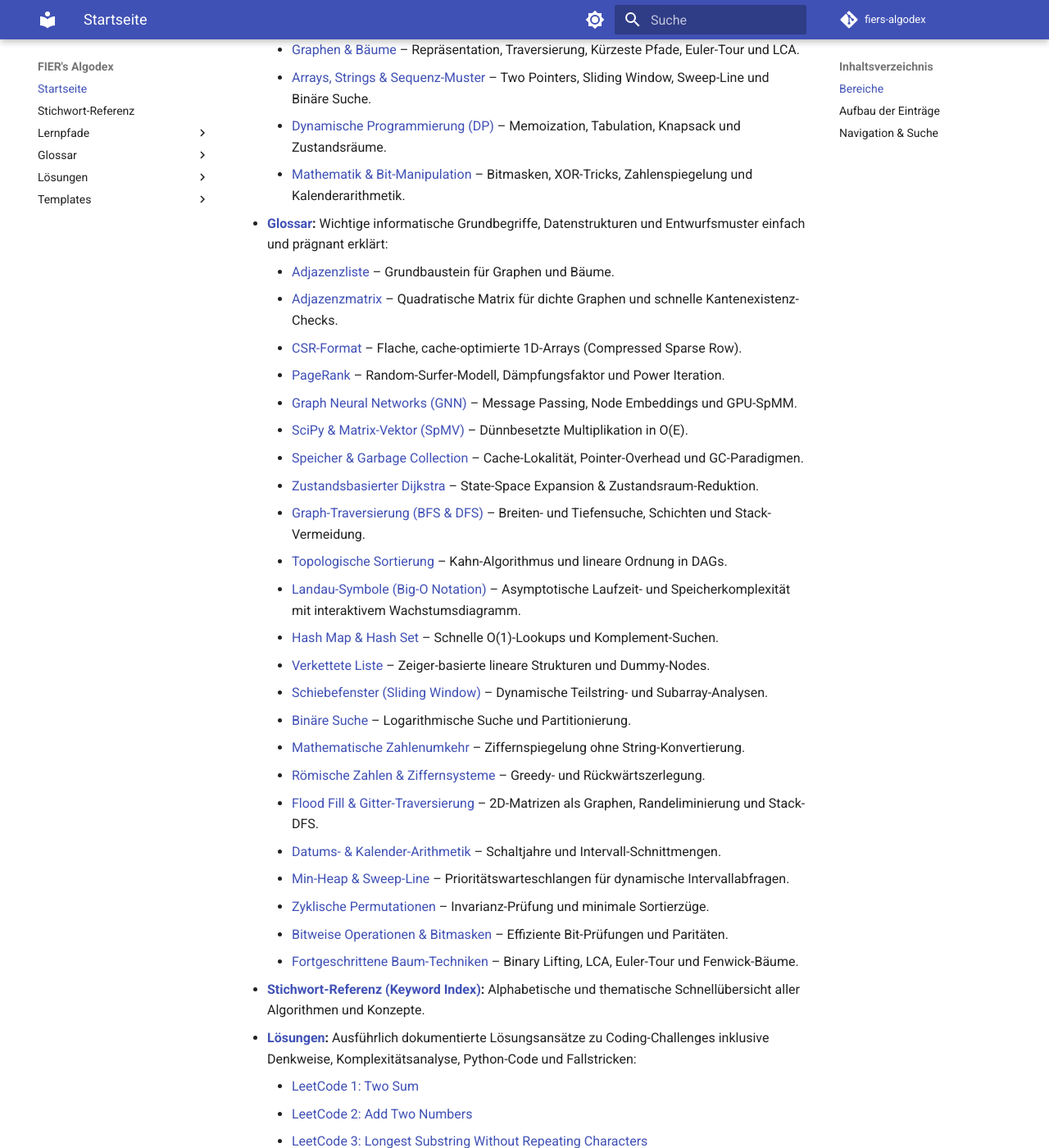
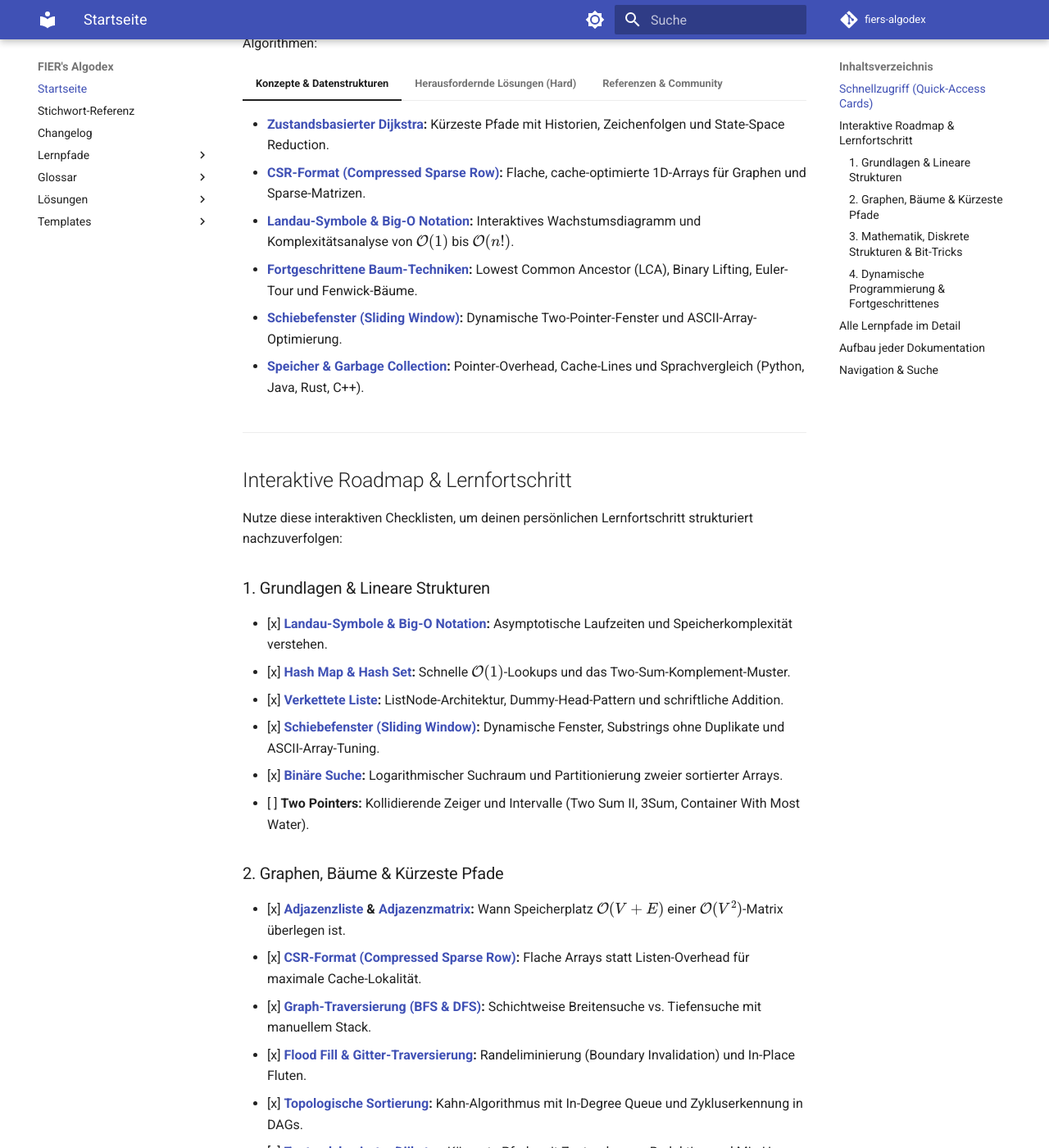
Before and after one commit to Fabian-dotcom/FIERs-Algodex, an MkDocs documentation site: the page built from docs/index.md, in a window 1280 px wide and 1400 px high, scrolled down 399 px. Shown: the whole window at 82% size. Built offline with MkDocs 1.6.1 and Material for MkDocs 9.7.7, drawn with Linux system fonts in a browser that asks for light colours; comment, search, counter and statistics services are not loaded; some of the changed text lies outside the part shown.

Commit message:
docs: add github readme, homepage quick-access cards, interactive roadmap and changelog

```diff
--- /dev/null
+++ b/docs/changelog.md
@@ -0,0 +1,63 @@
+---
+tags:
+  - Meta
+  - Changelog
+  - Updates
+---
+
+# Changelog & Was ist neu?
+
+Hier werden alle neuen Algorithmen, Datenstrukturen, LeetCode-Lösungen und strukturellen Erweiterungen des Algodex chronologisch dokumentiert.
+
+---
+
+## 30. Oktober 2026
+
+### Neue Algorithmen & Glossar-Konzepte
+- **[Zustandsbasierter Dijkstra (State-Space Dijkstra)](glossary/state-space-dijkstra.md):**
+  Erweiterung des Dijkstra-Algorithmus um Pfad-Historien und Zustandsraum-Reduktion `(u, last_char, count)`.
+- **[CSR-Format (Compressed Sparse Row)](glossary/csr-format.md):**
+  Flache 1D-Arrays (`row_ptr`, `targets`, `weights`) zur Vermeidung von Pointer-Overhead und Maximierung der Cache-Lokalität.
+- **[PageRank-Algorithmus](glossary/pagerank.md):**
+  Random-Surfer-Modell, Dämpfungsfaktor $d$ und Power Iteration im CSR-Format.
+- **[Graph Neural Networks (GNN)](glossary/gnn.md):**
+  Message Passing, Node Embeddings und GPU-beschleunigte SpMM.
+- **[SciPy & Matrix-Vektor-Multiplikation (SpMV)](glossary/scipy-matrix-vector.md):**
+  Dünnbesetzte Multiplikationen $\mathbf{y} = \mathbf{A}\mathbf{x}$ in $\mathcal{O}(E)$ mit NumPy/SciPy.
+- **[Speicherverwaltung & Garbage Collection](glossary/memory-management.md):**
+  64-Byte Cache-Lines, Pointer-Overhead und Sprachvergleich (Python, Java, Rust, C++).
+- **[Graph-Traversierung (BFS & DFS)](glossary/traversierung-bfs-dfs.md):**
+  Breiten- und Tiefensuche, schichtweise Erkundung und iterativer Stack.
+- **[Topologische Sortierung](glossary/topologische-sortierung.md):**
+  Kahn-Algorithmus mit In-Degree Queue und Zykluserkennung in DAGs.
+- **[Landau-Symbole & Big-O Notation](glossary/o-notation.md):**
+  Interaktives SVG-Wachstumsdiagramm und Sprungtabelle von $\mathcal{O}(1)$ bis $\mathcal{O}(n!)$.
+
+### Neue Lernpfade
+- **[Lernpfad: Arrays, Strings & Sequenz-Muster](roadmaps/arrays-strings.md):** Two Pointers, Sliding Window, Sweep-Line und Binäre Suche.
+- **[Lernpfad: Dynamische Programmierung (DP)](roadmaps/dynamic-programming.md):** Memoization, Tabulation, Knapsack und Zustandsräume.
+- **[Lernpfad: Mathematik & Bit-Manipulation](roadmaps/math-bit-manipulation.md):** Bitmasken, Akkumulierendes Bit-AND und Prefix-XOR.
+
+### Neue LeetCode-Lösungen
+- **[LeetCode 3970: Shortest Path With At Most K Consecutive Identical Characters](solutions/leetcode-3970.md)** (Hard)
+- **[LeetCode 3963: Create Grid With Exactly One Path](solutions/leetcode-3963.md)** (Medium)
+- **[LeetCode 3942: Minimum Operations to Sort a Permutation](solutions/leetcode-3942.md)** (Medium)
+- **[LeetCode 3841: Palindromic Path Queries in a Tree](solutions/leetcode-3841.md)** (Hard)
+- **[LeetCode 3644: Maximum K to Sort a Permutation](solutions/leetcode-3644.md)** (Medium)
+- **[LeetCode 3619: Count Islands With Total Value Divisible by K](solutions/leetcode-3619.md)** (Medium)
+- **[LeetCode 2409: Count Days Spent Together](solutions/leetcode-2409.md)** (Easy)
+- **[LeetCode 1851: Minimum Interval to Include Each Query](solutions/leetcode-1851.md)** (Hard)
+- **[LeetCode 1360: Number of Days Between Two Dates](solutions/leetcode-1360.md)** (Easy)
+- **[LeetCode 1254: Number of Closed Islands](solutions/leetcode-1254.md)** (Medium)
+- **[LeetCode 13: Roman to Integer](solutions/leetcode-13.md)** (Easy)
+- **[LeetCode 12: Integer to Roman](solutions/leetcode-12.md)** (Medium)
+- **[LeetCode 9: Palindrome Number](solutions/leetcode-9.md)** (Easy)
+- **[LeetCode 4: Median of Two Sorted Arrays](solutions/leetcode-4.md)** (Hard)
+- **[LeetCode 3: Longest Substring Without Repeating Characters](solutions/leetcode-3.md)** (Medium)
+- **[LeetCode 2: Add Two Numbers](solutions/leetcode-2.md)** (Medium)
+- **[LeetCode 1: Two Sum](solutions/leetcode-1.md)** (Easy)
+
+### System- & UI-Erweiterungen
+- **Zentrale Stichwort-Referenz ([`docs/references.md`](references.md)):** Alphabetischer Index aller behandelten Themen.
+- **Quick-Access Cards & Interaktive Roadmaps:** Startseite bietet direkten Absprung und Todo-Checklisten.
+- **Cross-Linking:** Kontextsensitive Verlinkung aller Fachbegriffe ohne Selbstreferenzen.
--- a/docs/index.md
+++ b/docs/index.md
@@ -6,76 +6,99 @@ tags:
 
 # FIER's Algodex
 
-Willkommen im **Algodex**! Hier sammle, strukturiere und dokumentiere ich Algorithmen, Datenstrukturen und gelöste Programmieraufgaben – verständlich, praxisnah und in meinen eigenen Worten aufbereitet.
+> Ein persönliches, interaktives Nachschlagewerk und Lern-Wiki für **Algorithmen**, **Datenstrukturen** und **LeetCode-Lösungen in Python 3** – mathematisch fundiert, praxisnah und in eigenen Worten aufbereitet.
 
 ---
 
-## Bereiche
+## Schnellzugriff (Quick-Access Cards)
 
-- **Lernpfade:** Strukturierte Themenwege vom Einstieg bis zu fortgeschrittenen Techniken:
-    - [Graphen & Bäume](roadmaps/graphs.md) – Repräsentation, Traversierung, Kürzeste Pfade, Euler-Tour und LCA.
-    - [Arrays, Strings & Sequenz-Muster](roadmaps/arrays-strings.md) – Two Pointers, Sliding Window, Sweep-Line und Binäre Suche.
-    - [Dynamische Programmierung (DP)](roadmaps/dynamic-programming.md) – Memoization, Tabulation, Knapsack und Zustandsräume.
-    - [Mathematik & Bit-Manipulation](roadmaps/math-bit-manipulation.md) – Bitmasken, XOR-Tricks, Zahlenspiegelung und Kalenderarithmetik.
-- **[Glossar](glossary/adjazenzliste.md):** Wichtige informatische Grundbegriffe, Datenstrukturen und Entwurfsmuster einfach und prägnant erklärt:
-    - [Adjazenzliste](glossary/adjazenzliste.md) – Grundbaustein für Graphen und Bäume.
-    - [Adjazenzmatrix](glossary/adjazenzmatrix.md) – Quadratische Matrix für dichte Graphen und schnelle Kantenexistenz-Checks.
-    - [CSR-Format](glossary/csr-format.md) – Flache, cache-optimierte 1D-Arrays (Compressed Sparse Row).
-    - [PageRank](glossary/pagerank.md) – Random-Surfer-Modell, Dämpfungsfaktor und Power Iteration.
-    - [Graph Neural Networks (GNN)](glossary/gnn.md) – Message Passing, Node Embeddings und GPU-SpMM.
-    - [SciPy & Matrix-Vektor (SpMV)](glossary/scipy-matrix-vector.md) – Dünnbesetzte Multiplikation in O(E).
-    - [Speicher & Garbage Collection](glossary/memory-management.md) – Cache-Lokalität, Pointer-Overhead und GC-Paradigmen.
-    - [Zustandsbasierter Dijkstra](glossary/state-space-dijkstra.md) – State-Space Expansion & Zustandsraum-Reduktion.
-    - [Graph-Traversierung (BFS & DFS)](glossary/traversierung-bfs-dfs.md) – Breiten- und Tiefensuche, Schichten und Stack-Vermeidung.
-    - [Topologische Sortierung](glossary/topologische-sortierung.md) – Kahn-Algorithmus und lineare Ordnung in DAGs.
-    - [Landau-Symbole (Big-O Notation)](glossary/o-notation.md) – Asymptotische Laufzeit- und Speicherkomplexität mit interaktivem Wachstumsdiagramm.
-    - [Hash Map & Hash Set](glossary/hash-map.md) – Schnelle O(1)-Lookups und Komplement-Suchen.
-    - [Verkettete Liste](glossary/linked-list.md) – Zeiger-basierte lineare Strukturen und Dummy-Nodes.
-    - [Schiebefenster (Sliding Window)](glossary/sliding-window.md) – Dynamische Teilstring- und Subarray-Analysen.
-    - [Binäre Suche](glossary/binary-search.md) – Logarithmische Suche und Partitionierung.
-    - [Mathematische Zahlenumkehr](glossary/math-number-reversal.md) – Ziffernspiegelung ohne String-Konvertierung.
-    - [Römische Zahlen & Ziffernsysteme](glossary/roman-numerals.md) – Greedy- und Rückwärtszerlegung.
-    - [Flood Fill & Gitter-Traversierung](glossary/flood-fill.md) – 2D-Matrizen als Graphen, Randeliminierung und Stack-DFS.
-    - [Datums- & Kalender-Arithmetik](glossary/date-arithmetic.md) – Schaltjahre und Intervall-Schnittmengen.
-    - [Min-Heap & Sweep-Line](glossary/min-heap-sweep-line.md) – Prioritätswarteschlangen für dynamische Intervallabfragen.
-    - [Zyklische Permutationen](glossary/cyclic-permutations.md) – Invarianz-Prüfung und minimale Sortierzüge.
-    - [Bitweise Operationen & Bitmasken](glossary/bit-manipulation.md) – Effiziente Bit-Prüfungen und Paritäten.
-    - [Fortgeschrittene Baum-Techniken](glossary/advanced-tree-techniques.md) – Binary Lifting, LCA, Euler-Tour und Fenwick-Bäume.
-- **[Stichwort-Referenz (Keyword Index)](references.md):** Alphabetische und thematische Schnellübersicht aller Algorithmen und Konzepte.
-- **[Lösungen](solutions/leetcode-1.md):** Ausführlich dokumentierte Lösungsansätze zu Coding-Challenges inklusive Denkweise, Komplexitätsanalyse, Python-Code und Fallstricken:
-    - [LeetCode 1: Two Sum](solutions/leetcode-1.md)
-    - [LeetCode 2: Add Two Numbers](solutions/leetcode-2.md)
-    - [LeetCode 3: Longest Substring Without Repeating Characters](solutions/leetcode-3.md)
-    - [LeetCode 4: Median of Two Sorted Arrays](solutions/leetcode-4.md)
-    - [LeetCode 9: Palindrome Number](solutions/leetcode-9.md)
-    - [LeetCode 12: Integer to Roman](solutions/leetcode-12.md)
-    - [LeetCode 13: Roman to Integer](solutions/leetcode-13.md)
-    - [LeetCode 1254: Number of Closed Islands](solutions/leetcode-1254.md)
-    - [LeetCode 1360: Number of Days Between Two Dates](solutions/leetcode-1360.md)
-    - [LeetCode 1851: Minimum Interval to Include Each Query](solutions/leetcode-1851.md)
-    - [LeetCode 2409: Count Days Spent Together](solutions/leetcode-2409.md)
-    - [LeetCode 2791: Count Paths That Can Form a Palindrome in a Tree](solutions/leetcode-2791.md)
-    - [LeetCode 3619: Count Islands With Total Value Divisible by K](solutions/leetcode-3619.md)
-    - [LeetCode 3644: Maximum K to Sort a Permutation](solutions/leetcode-3644.md)
-    - [LeetCode 3841: Palindromic Path Queries in a Tree](solutions/leetcode-3841.md)
-    - [LeetCode 3942: Minimum Operations to Sort a Permutation](solutions/leetcode-3942.md)
-    - [LeetCode 3963: Create Grid With Exactly One Path](solutions/leetcode-3963.md)
-    - [LeetCode 3970: Shortest Path With At Most K Consecutive Identical Characters](solutions/leetcode-3970.md)
-- **[Templates](templates/leetcode-template.md):** Einheitliche Vorlage für neue Dokumentationen.
+Hier findest du direkten Zugang zu den meistgenutzten Grundlagen und anspruchsvollsten Algorithmen:
+
+=== "Konzepte & Datenstrukturen"
+
+    - **[Zustandsbasierter Dijkstra](glossary/state-space-dijkstra.md):** Kürzeste Pfade mit Historien, Zeichenfolgen und State-Space Reduction.
+    - **[CSR-Format (Compressed Sparse Row)](glossary/csr-format.md):** Flache, cache-optimierte 1D-Arrays für Graphen und Sparse-Matrizen.
+    - **[Landau-Symbole & Big-O Notation](glossary/o-notation.md):** Interaktives Wachstumsdiagramm und Komplexitätsanalyse von $\mathcal{O}(1)$ bis $\mathcal{O}(n!)$.
+    - **[Fortgeschrittene Baum-Techniken](glossary/advanced-tree-techniques.md):** Lowest Common Ancestor (LCA), Binary Lifting, Euler-Tour und Fenwick-Bäume.
+    - **[Schiebefenster (Sliding Window)](glossary/sliding-window.md):** Dynamische Two-Pointer-Fenster und ASCII-Array-Optimierung.
+    - **[Speicher & Garbage Collection](glossary/memory-management.md):** Pointer-Overhead, Cache-Lines und Sprachvergleich (Python, Java, Rust, C++).
+
+=== "Herausfordernde Lösungen (Hard)"
+
+    - **[LeetCode 3970: Shortest Path With At Most K Consecutive Characters](solutions/leetcode-3970.md):** Zustandsbasierter Dijkstra mit Min-Heap und State-Space Expansion $\mathcal{O}((E \cdot k) \log(V \cdot k))$.
+    - **[LeetCode 3841: Palindromic Path Queries in a Tree](solutions/leetcode-3841.md):** Dynamische Baum-Updates via Euler-Tour, Binary Lifting und Fenwick-Baum.
+    - **[LeetCode 2791: Count Paths That Can Form a Palindrome in a Tree](solutions/leetcode-2791.md):** Prefix-XOR, 26-Bit-Masken und DFS auf Adjazenzlisten.
+    - **[LeetCode 1851: Minimum Interval to Include Each Query](solutions/leetcode-1851.md):** Sweep-Line mit Min-Heap und Lazy Invalidation in $\mathcal{O}((n + k) \log(n + k))$.
+    - **[LeetCode 4: Median of Two Sorted Arrays](solutions/leetcode-4.md):** Binäre Suche auf der Partitionierung zweier sortierter Arrays in $\mathcal{O}(\log(\min(m, n)))$.
+
+=== "Referenzen & Community"
+
+    - **[Stichwort-Referenz (Keyword Index)](references.md):** Vollständiges alphabetisches Begriffsverzeichnis aller Algorithmen.
+    - **[Changelog (What's New)](changelog.md):** Chronologische Übersicht über neue Algorithmen, Lernpfade und Features.
+    - **[GitHub Repository](https://github.com/Fabian-dotcom/fiers-algodex):** Sourcecode, Issues und Beitragsrichtlinien.
+    - **[GitHub Sponsor / Buy me a coffee](https://github.com/sponsors/Fabian-dotcom):** Unterstütze die Weiterentwicklung dieses Wikis.
 
 ---
 
-## Aufbau der Einträge
+## Interaktive Roadmap & Lernfortschritt
 
-Jeder Eintrag im Algodex folgt einem einheitlichen Schema:
+Nutze diese interaktiven Checklisten, um deinen persönlichen Lernfortschritt strukturiert nachzuverfolgen:
 
-1. **Intuition & Kernidee:** Worum geht es bildhaft, bevor Code geschrieben wird?
-2. **Saubere Implementierung:** Nachvollziehbarer Code mit aussagekräftigen Kommentaren und Type Hints.
-3. **Komplexitätsanalyse:** Aufschlüsselung von Zeit- ($O(T)$) und Speicherbedarf ($O(S)$).
-4. **Edge Cases & Fallstricke:** Typische Randfälle und Stolpersteine.
+### 1. Grundlagen & Lineare Strukturen
+- [x] **[Landau-Symbole & Big-O Notation](glossary/o-notation.md):** Asymptotische Laufzeiten und Speicherkomplexität verstehen.
+- [x] **[Hash Map & Hash Set](glossary/hash-map.md):** Schnelle $\mathcal{O}(1)$-Lookups und das Two-Sum-Komplement-Muster.
+- [x] **[Verkettete Liste](glossary/linked-list.md):** ListNode-Architektur, Dummy-Head-Pattern und schriftliche Addition.
+- [x] **[Schiebefenster (Sliding Window)](glossary/sliding-window.md):** Dynamische Fenster, Substrings ohne Duplikate und ASCII-Array-Tuning.
+- [x] **[Binäre Suche](glossary/binary-search.md):** Logarithmischer Suchraum und Partitionierung zweier sortierter Arrays.
+- [ ] **Two Pointers:** Kollidierende Zeiger und Intervalle (Two Sum II, 3Sum, Container With Most Water).
+
+### 2. Graphen, Bäume & Kürzeste Pfade
+- [x] **[Adjazenzliste](glossary/adjazenzliste.md) & [Adjazenzmatrix](glossary/adjazenzmatrix.md):** Wann Speicherplatz $\mathcal{O}(V + E)$ einer $\mathcal{O}(V^2)$-Matrix überlegen ist.
+- [x] **[CSR-Format (Compressed Sparse Row)](glossary/csr-format.md):** Flache Arrays statt Listen-Overhead für maximale Cache-Lokalität.
+- [x] **[Graph-Traversierung (BFS & DFS)](glossary/traversierung-bfs-dfs.md):** Schichtweise Breitensuche vs. Tiefensuche mit manuellem Stack.
+- [x] **[Flood Fill & Gitter-Traversierung](glossary/flood-fill.md):** Randeliminierung (Boundary Invalidation) und In-Place Fluten.
+- [x] **[Topologische Sortierung](glossary/topologische-sortierung.md):** Kahn-Algorithmus mit In-Degree Queue und Zykluserkennung in DAGs.
+- [x] **[Zustandsbasierter Dijkstra](glossary/state-space-dijkstra.md):** Kürzeste Pfade mit Zustandsraum-Reduktion und Min-Heap.
+- [x] **[Fortgeschrittene Baum-Techniken](glossary/advanced-tree-techniques.md):** Lowest Common Ancestor (LCA) via Binary Lifting, Euler-Tour und Fenwick-Baum.
+
+### 3. Mathematik, Diskrete Strukturen & Bit-Tricks
+- [x] **[Mathematische Zahlenumkehr](glossary/math-number-reversal.md):** Modulo/Divisions-Zerlegung und Palindrom-Check ohne String-Allokation.
+- [x] **[Römische Zahlen & Ziffernsysteme](glossary/roman-numerals.md):** Greedy-Zerlegung und Rückwärts-Traversierung.
+- [x] **[Datums- & Kalender-Arithmetik](glossary/date-arithmetic.md):** Gregorianische Schaltjahres-Formeln und Epochentage.
+- [x] **[Bitweise Operationen & Bitmasken](glossary/bit-manipulation.md):** AND, OR, XOR, Shifts und akkumulierendes Bit-AND.
+- [x] **[Palindrom-Bit-Trick](glossary/bit-manipulation.md):** Paritätsprüfung in $\mathcal{O}(1)$ über `mask & (mask - 1) == 0`.
+- [x] **[Zyklische Permutationen](glossary/cyclic-permutations.md):** Invarianz-Prüfung und minimale Sortieroperationen (Shift & Reverse).
+
+### 4. Dynamische Programmierung & Fortgeschrittenes
+- [x] **[Zustandsbasierte DP auf Graphen](glossary/state-space-dijkstra.md):** Zustandsraum-Erweiterung und Relaxation.
+- [ ] **1D- & 2D-Tabulation:** Longest Increasing Subsequence (LIS), Longest Common Subsequence (LCS).
+- [ ] **Rucksack-Probleme (Knapsack):** 0/1 Knapsack, Subset Sum, Unbounded Knapsack.
+- [ ] **Bitmask-DP:** Hamilton-Pfade und Traveling Salesperson Problem in $\mathcal{O}(2^n \cdot n^2)$.
+- [x] **[Graph Neural Networks (GNN)](glossary/gnn.md) & [PageRank](glossary/pagerank.md):** Message Passing und Power Iteration auf relationalen Graphen.
+
+---
+
+## Alle Lernpfade im Detail
+
+- **[Lernpfad: Graphen & Bäume](roadmaps/graphs.md):** Repräsentation, Traversierung, Kürzeste Pfade, Euler-Tour und LCA.
+- **[Lernpfad: Arrays, Strings & Sequenz-Muster](roadmaps/arrays-strings.md):** Two Pointers, Sliding Window, Sweep-Line und Binäre Suche.
+- **[Lernpfad: Dynamische Programmierung (DP)](roadmaps/dynamic-programming.md):** Memoization, Tabulation, Knapsack und Zustandsräume.
+- **[Lernpfad: Mathematik & Bit-Manipulation](roadmaps/math-bit-manipulation.md):** Bitmasken, XOR-Tricks, Zahlenspiegelung und Kalenderarithmetik.
+
+---
+
+## Aufbau jeder Dokumentation
+
+Jede Seite im Algodex folgt einem einheitlichen Standard:
+
+1. **Intuition & Kernidee:** Bildhafte Erklärung des Algorithmus vor dem Code.
+2. **Mermaid.js Diagramme:** Visuelle Veranschaulichung von Baumstrukturen, Graphen oder Zustandsautomaten.
+3. **Python 3 Implementierung:** Sauber typisierter Code mit `typing` (`List`, `Tuple`, `Dict`, `Optional`) und Kommentaren.
+4. **Komplexitätsanalyse:** Mathematisch präzise Aufschlüsselung von Zeit- ($\mathcal{O}(T)$) und Speicherbedarf ($\mathcal{O}(S)$).
+5. **Edge Cases & Gotchas:** Aufzählung kritischer Randfälle (leere Eingaben, Duplikate, Rekursionslimits, Ganzzahlüberläufe).
 
 ---
 
 ## Navigation & Suche
 
-Nutze entweder die Seitenleiste links, die Tags oder die Schnellsuche (<kbd>s</kbd> oder <kbd>/</kbd>), um direkt nach Algorithmen, Datenstrukturen oder Aufgaben-IDs zu filtern.
+Nutze die Seitenleiste links, das Glossar oder die Tastatur-Schnellsuche (<kbd>s</kbd> oder <kbd>/</kbd>), um direkt nach Algorithmen, Datenstrukturen oder LeetCode-IDs zu suchen.
--- a/mkdocs.yml
+++ b/mkdocs.yml
@@ -66,6 +66,7 @@ extra_javascript:
 nav:
   - Startseite: index.md
   - Stichwort-Referenz: references.md
+  - Changelog: changelog.md
   - Lernpfade:
       - Graphen & Bäume: roadmaps/graphs.md
       - Arrays & Strings: roadmaps/arrays-strings.md
```
Also changed, not shown: README.md (added, +124 -0 lines).
